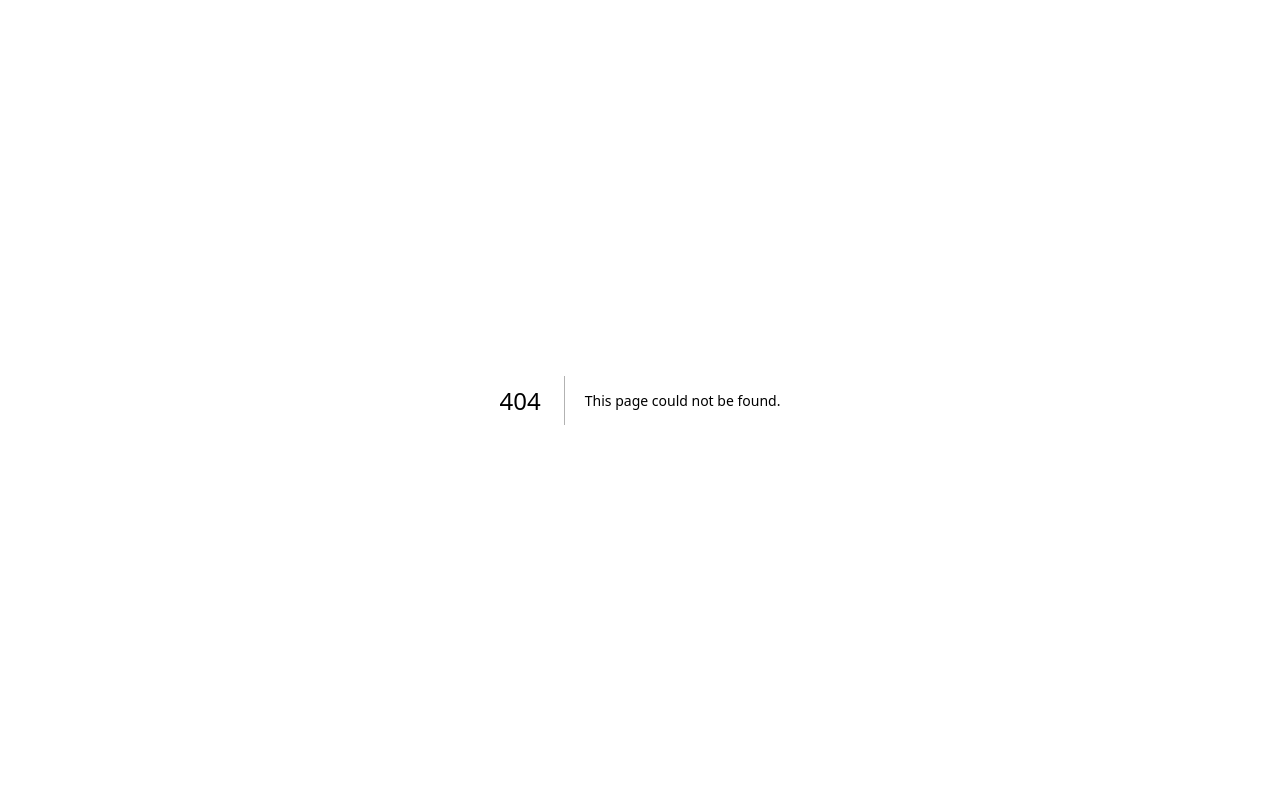
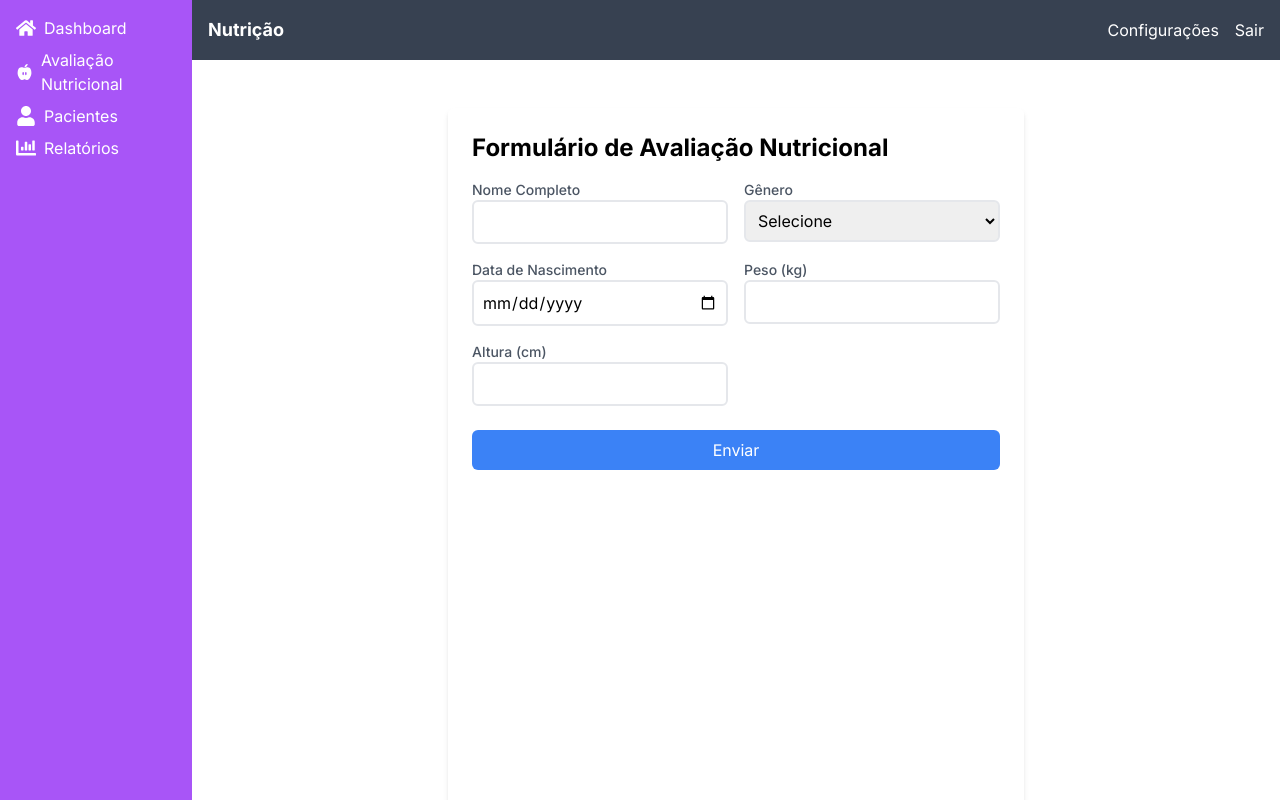
Before and after one commit to L1NDS0N/nutri, a Next.js app: page /avaliacao-nutricional in a window 1280 px wide. Before the commit this address had no page. Built offline with nearby package versions, Linux system fonts and the light colour scheme.

Commit message:
feat: first form

```diff
--- /dev/null
+++ b/src/app/avaliacao-nutricional/page.tsx
@@ -0,0 +1,136 @@
+"use client"
+import { useState, ChangeEvent, FormEvent } from 'react';
+
+interface FormData {
+  fullName: string;
+  gender: string;
+  birthDate: string;
+  weight: string;
+  height: string;
+}
+
+export default function AvaliacaoNutricional() {
+  const [formData, setFormData] = useState<FormData>({
+    fullName: '',
+    gender: '',
+    birthDate: '',
+    weight: '',
+    height: '',
+  });
+
+  const handleChange = (e: ChangeEvent<HTMLInputElement | HTMLSelectElement>) => {
+    const { name, value } = e.target;
+    setFormData({
+      ...formData,
+      [name]: value,
+    });
+  };
+
+  const handleSubmit = (e: FormEvent<HTMLFormElement>) => {
+    e.preventDefault();
+    // Realize os cálculos necessários aqui, como IMC, idade, etc.
+    // Exemplo de cálculo de idade:
+    const birthDate = new Date(formData.birthDate);
+    const currentDate = new Date();
+    const ageInYears = currentDate.getFullYear() - birthDate.getFullYear();
+    console.log('Idade:', ageInYears);
+    // Adicione outros cálculos conforme necessário
+  };
+
+  return (
+    <form className="max-w-xl mx-auto mt-8 p-6 h-screen bg-white rounded-md shadow-md">
+      <h2 className="text-2xl font-bold mb-4">Formulário de Avaliação Nutricional</h2>
+      <div className="grid grid-cols-2 gap-4">
+        <div>
+          <label htmlFor="fullName" className="block text-sm font-medium text-gray-600">
+            Nome Completo
+          </label>
+          <input
+            type="text"
+            id="fullName"
+            name="fullName"
+            className="w-full border-2 rounded-md p-2 focus:outline-none focus:ring focus:border-blue-300"
+            onChange={handleChange}
+            value={formData.fullName}
+            required
+          />
+        </div>
+        <div>
+          <label htmlFor="gender" className="block text-sm font-medium text-gray-600">
+            Gênero
+          </label>
+          <select
+            id="gender"
+            name="gender"
+            className="w-full border-2 rounded-md p-2 focus:outline-none focus:ring focus:border-blue-300"
+            onChange={handleChange}
+            value={formData.gender}
+            required
+          >
+            <option value="">Selecione</option>
+            <option value="male">Masculino</option>
+            <option value="female">Feminino</option>
+          </select>
+        </div>
+      </div>
+
+      <div className="grid grid-cols-2 gap-4 mt-4">
+        <div>
+          <label htmlFor="birthDate" className="block text-sm font-medium text-gray-600">
+            Data de Nascimento
+          </label>
+          <input
+            type="date"
+            id="birthDate"
+            name="birthDate"
+            className="w-full border-2 rounded-md p-2 focus:outline-none focus:ring focus:border-blue-300"
+            onChange={handleChange}
+            value={formData.birthDate}
+            required
+          />
+        </div>
+        <div>
+          <label htmlFor="weight" className="block text-sm font-medium text-gray-600">
+            Peso (kg)
+          </label>
+          <input
+            type="number"
+            id="weight"
+            name="weight"
+            className="w-full border-2 rounded-md p-2 focus:outline-none focus:ring focus:border-blue-300"
+            onChange={handleChange}
+            value={formData.weight}
+            required
+          />
+        </div>
+      </div>
+
+      <div className="grid grid-cols-2 gap-4 mt-4">
+        <div>
+          <label htmlFor="height" className="block text-sm font-medium text-gray-600">
+            Altura (cm)
+          </label>
+          <input
+            type="number"
+            id="height"
+            name="height"
+            className="w-full border-2 rounded-md p-2 focus:outline-none focus:ring focus:border-blue-300"
+            onChange={handleChange}
+            value={formData.height}
+            required
+          />
+        </div>
+        {/* Adicione outros campos conforme necessário */}
+      </div>
+
+      <div className="mt-6">
+        <button
+          type="submit"
+          className="w-full bg-blue-500 text-white p-2 rounded-md hover:bg-blue-600 focus:outline-none focus:ring focus:border-blue-300"
+        >
+          Enviar
+        </button>
+      </div>
+    </form>
+  );
+}
--- /dev/null
+++ b/src/app/dashboard/page.tsx
@@ -0,0 +1,22 @@
+export default function Dashboard() {
+  const fakeData = [
+    { title: "Pacientes Ativos", value: 120 },
+    { title: "Consultas Hoje", value: 15 },
+    { title: "Receita Mensal", value: "$10,000" },
+    { title: "Objetivos Concluídos", value: 85 },
+  ];
+
+  return (
+    <div className="grid grid-cols-1 sm:grid-cols-2 lg:grid-cols-4 gap-4">
+      {fakeData.map((item, index) => (
+        <div
+          key={index}
+          className="bg-green-200 p-4 rounded-md shadow-md mb-4 sm:mb-0"
+        >
+          <h3 className="text-lg font-semibold mb-2">{item.title}</h3>
+          <p className="text-2xl">{item.value}</p>
+        </div>
+      ))}
+    </div>
+  );
+}
--- a/src/app/layout.tsx
+++ b/src/app/layout.tsx
@@ -1,22 +1,33 @@
-import type { Metadata } from 'next'
-import { Inter } from 'next/font/google'
-import './globals.css'
+import type { Metadata } from "next";
+import { Inter } from "next/font/google";
+import "./globals.css";
+import XSidebar from "@/components/XSidebar";
+import XTopbar from "@/components/XTopbar";
+import XMainContent from "@/components/XMainContent";
 
-const inter = Inter({ subsets: ['latin'] })
+const inter = Inter({ subsets: ["latin"] });
 
 export const metadata: Metadata = {
-  title: 'Create Next App',
-  description: 'Generated by create next app',
-}
+  title: "Create Next App",
+  description: "Generated by create next app",
+};
 
 export default function RootLayout({
   children,
 }: {
-  children: React.ReactNode
+  children: React.ReactNode;
 }) {
   return (
     <html lang="en">
-      <body className={inter.className}>{children}</body>
+      <body className={inter.className}>
+        <div className="flex h-screen">
+          <XSidebar />
+          <div className="flex-1 flex flex-col overflow-hidden">
+            <XTopbar />
+            <XMainContent>{children}</XMainContent>
+          </div>
+        </div>
+      </body>
     </html>
-  )
+  );
 }
--- a/src/app/page.tsx
+++ b/src/app/page.tsx
@@ -1,15 +1,9 @@
-import XMainContent from "@/components/XMainContent";
-import XSidebar from "@/components/XSidebar";
-import XTopbar from "@/components/XTopbar";
+'use client'
+import { useRouter } from "next/navigation"
 
 export default function Home() {
-  return (
-    <div className="flex h-screen">
-      <XSidebar />
-      <div className="flex-1 flex flex-col overflow-hidden">
-        <XTopbar />
-        <XMainContent />
-      </div>
-    </div>
-  );
+  const router = useRouter();
+  router.push("/dashboard");
+
+  return <></>;
 }
--- a/src/components/XMainContent.tsx
+++ b/src/components/XMainContent.tsx
@@ -1,21 +1,5 @@
-export default function XMainContent() {
-  const fakeData = [
-    { title: "Pacientes Ativos", value: 120 },
-    { title: "Consultas Hoje", value: 15 },
-    { title: "Receita Mensal", value: "$10,000" },
-    { title: "Objetivos Concluídos", value: 85 },
-  ];
+import { ReactNode } from "react";
 
-  return (
-    <main className="p-4">
-      <div className="grid grid-cols-1 sm:grid-cols-2 lg:grid-cols-4 gap-4">
-        {fakeData.map((item, index) => (
-          <div key={index} className="bg-green-200 p-4 rounded-md shadow-md mb-4 sm:mb-0">
-            <h3 className="text-lg font-semibold mb-2">{item.title}</h3>
-            <p className="text-2xl">{item.value}</p>
-          </div>
-        ))}
-      </div>
-    </main>
-  );
+export default function XMainContent({ children }: { children: ReactNode }) {
+  return <main className="p-4">{children}</main>;
 }
--- a/src/components/XSidebar.tsx
+++ b/src/components/XSidebar.tsx
@@ -1,4 +1,5 @@
 "use client";
+import Link from "next/link";
 import { useState } from "react";
 import { FaHome, FaUser, FaChartBar } from "react-icons/fa";
 import { IoNutrition } from "react-icons/io5";
@@ -12,8 +13,8 @@ export default function XSidebar() {
   };
 
   const sidebarItems = [
-    { label: "Dashboard", icon: <FaHome size={20} />, link: "#" },
-    { label: "Avaliação Nutricional", icon: <IoNutrition  size={20} />, link: "#" },
+    { label: "Dashboard", icon: <FaHome size={20} />, link: "/dashboard" },
+    { label: "Avaliação Nutricional", icon: <IoNutrition  size={20} />, link: "/avaliacao-nutricional" },
     { label: "Pacientes", icon: <FaUser size={20} />, link: "#" },
     { label: "Relatórios", icon: <FaChartBar size={20} />, link: "#" },
   ];
@@ -28,14 +29,14 @@ export default function XSidebar() {
           {sidebarItems.map((item, index) => (
             <li key={index} className={`mb-2 md:flex md:items-center ${isOpen ? 'flex' : 'flex-col items-center'}`}>
               {item.icon}
-              <a
+              <Link
                 href={item.link}
                 className={`ml-2 mt-2 md:mt-0 ${
                   isOpen ? "visible" : "hidden md:visible"
                 } hover:text-gray-300`}
               >
                 {isOpen ? item.label : null}
-              </a>
+              </Link>
             </li>
           ))}
         </ul>
```
